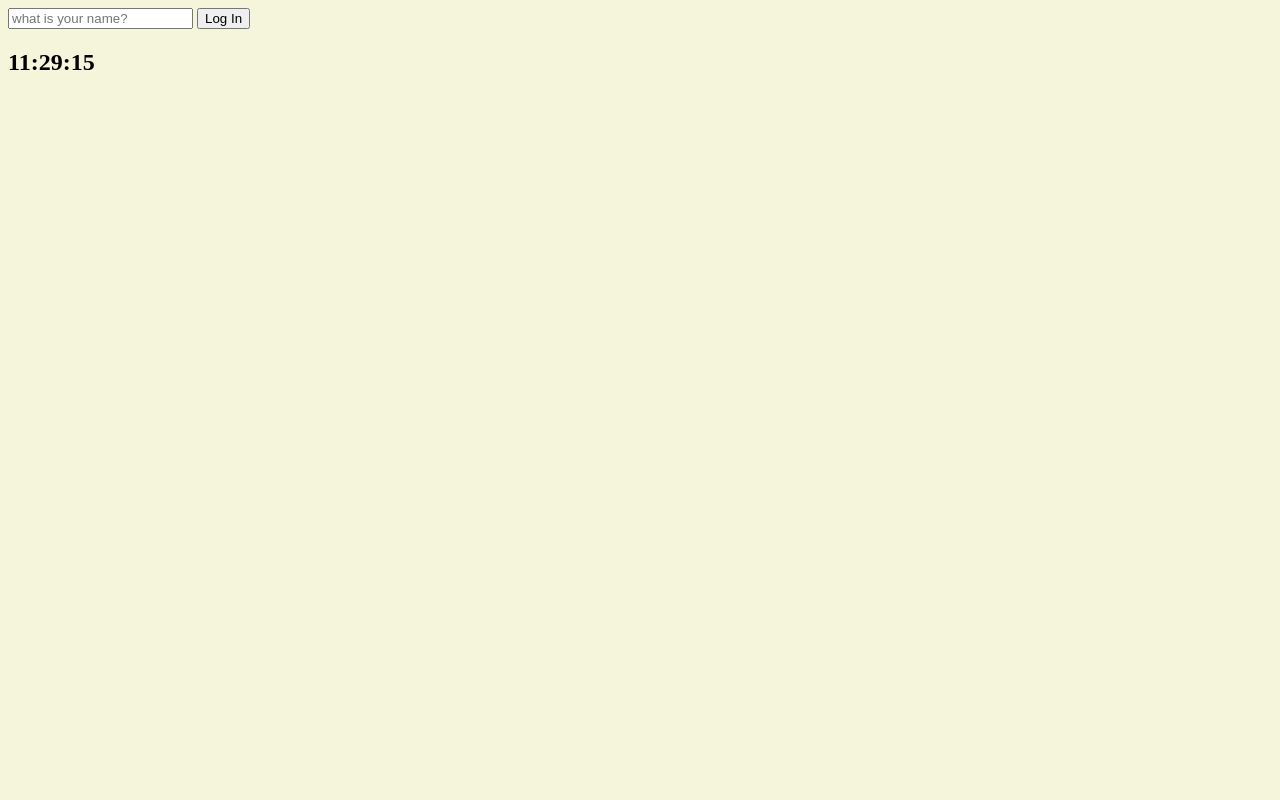
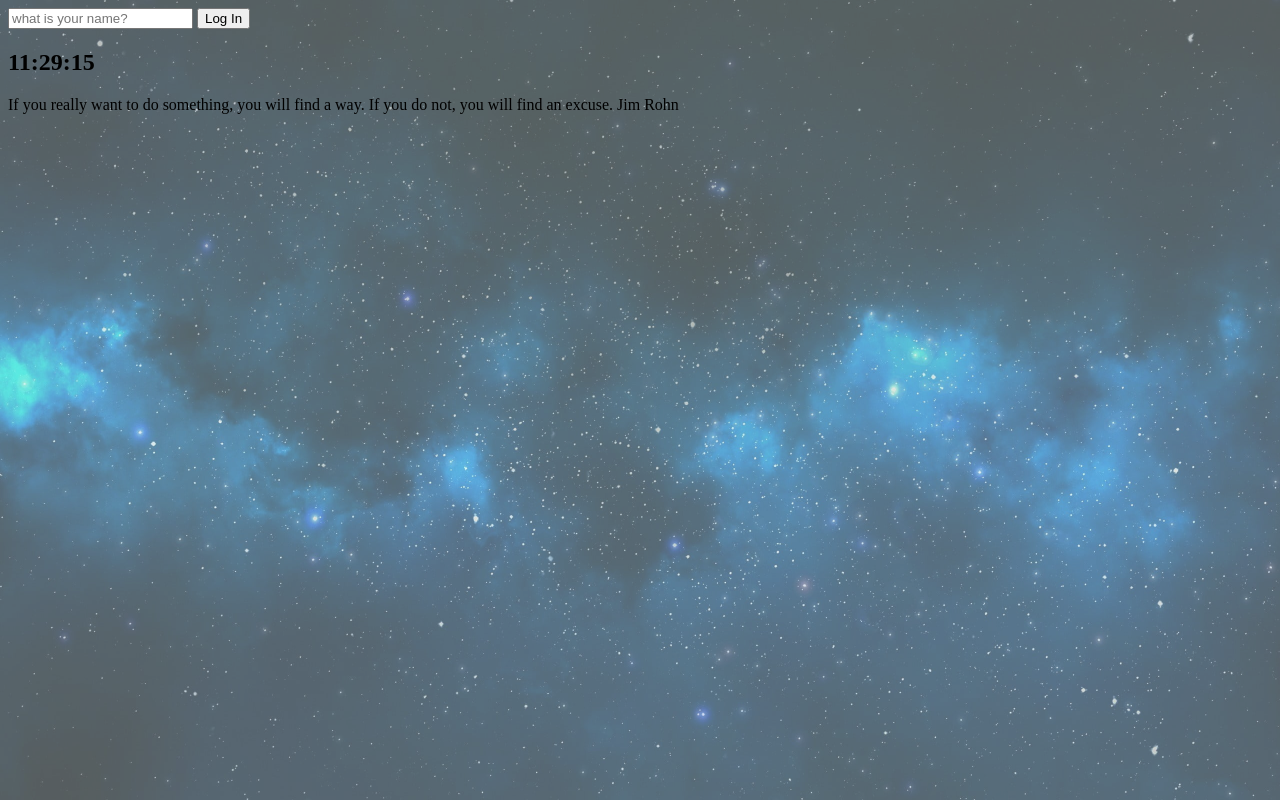
Before and after one commit to seunghye910326/JS_NomadCoder, a plain HTML site: page index.html in a window 1280 px wide. Drawn offline with Linux system fonts and the light colour scheme.

Commit message:
0322 NomadCoder 6 강의 완료

```diff
--- a/css/style.css
+++ b/css/style.css
@@ -27,3 +27,16 @@ h1 {
     display: none;
 
 }
+
+
+img {
+    position:absolute;
+    width:100%;
+    height:100%;
+    left: 0px;
+    top: 0px;
+    right:0px;
+    bottom:0px;
+    z-index: -1;
+    opacity:65%;
+    }
--- a/index.html
+++ b/index.html
@@ -29,8 +29,16 @@
     <h1 id="greeting" class="hidden"></h1>
     <h2 id="clock">00:00:00</h2>
 
+    <div id="quote">
+        <span></span>
+        <span></span>
+    </div>
+
+
     <script src="js/greeting.js"></script>
     <script src="js/clock.js"></script>
+    <script src="js/quotes.js"></script>
+    <script src="js/background.js"></script>
     <!-- 외부 자바스크립트 파일 연동 하기 -->
 
 </body>
--- /dev/null
+++ b/js/background.js
@@ -0,0 +1,23 @@
+
+const images = [
+    "0.jpg",
+    "1.jpg",
+    "2.jpg",
+    "3.jpg",
+    "4.jpg"
+];
+
+const chosenImage = images[Math.floor(Math.random() * images.length)];
+
+const bgImage = document.createElement("img");
+
+bgImage.src = `img/${chosenImage}`;
+
+document.body.appendChild(bgImage);
+
+
+/*
+
+createElement(만들고싶은요소) 만들어진 요소는 자리를 지정해주기전까지 아무곳에도 생성이 안되어 있음
+
+*/
--- /dev/null
+++ b/js/quotes.js
@@ -0,0 +1,66 @@
+const quotes = [
+
+    {
+        quote: 'I never dreamed about success, I worked for it',
+        author: 'Estee Lauder'
+    },
+    {
+        quote: 'Do not try to be original, just try to be good.',
+        author: 'Paul Rand'
+    },
+    {
+        quote: 'Do not be afraid to give up the good to go for the great',
+        author: 'John D. Rockefeller'
+    },
+    {
+        quote: 'If you cannot fly then run. If you cannot run, then walk. And if you cannot walk, then crawl, but whatever you do, you have to keep moving forward.',
+        author: 'Martin Luther King Jr.'
+    },
+    {
+        quote: 'Our greatest weakness lies in giving up. The most certain way to succeed is always to try just one more time.',
+        author: 'Thomas Edison'
+    },
+    {
+        quote: 'The fastest way to change yourself is to hang out with people who are already the way you want to be',
+        author: 'REid Hoffman'
+    },
+    {
+        quote: 'Money is like gasoline during a road trip. You do not want to run out of gas on your trip, but you are not doing a tour of gas stations',
+        author: 'Tim O Reilly'
+    },
+    {
+        quote: 'Some people dream of success, while other people get up every morning and make it happen',
+        author: 'Wayne Huizenga'
+    },
+    {
+        quote: 'The only thing worse than starting something and falling.. is not starting something',
+        author: 'SEth Godin'
+    },
+    {
+        quote: 'If you really want to do something, you will find a way. If you do not, you will find an excuse.',
+        author: 'Jim Rohn'
+    },
+
+
+
+
+];
+
+const quote = document.querySelector("#quote span:first-child");
+const author = document.querySelector("#quote span:last-child");
+
+
+/*
+
+random
+
+round - 반올림/반내림
+ceil - 올림
+floor - 내림
+
+*/
+
+const todayQuote = quotes[Math.floor(Math.random() * quotes.length)];
+
+quote.innerText = todayQuote.quote;
+author.innerText = todayQuote.author;
```
Also changed, not shown: img/2.jpg (added), img/4.jpg (added), 3 other files.
